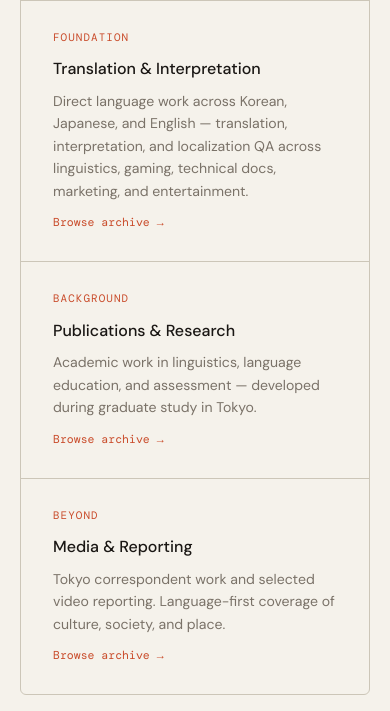
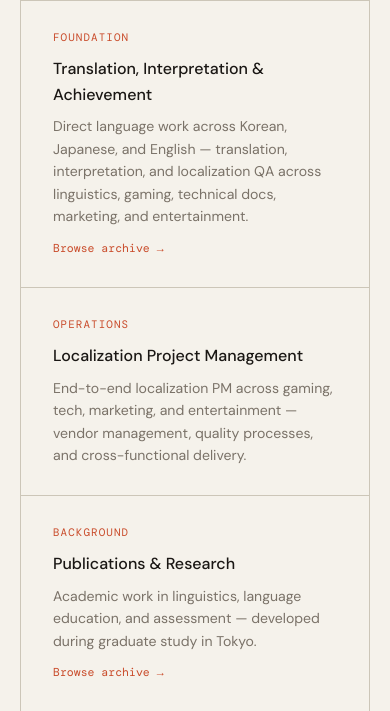
Before and after one commit to areumseo/areumseo.github.io, a plain HTML site: page index.html in a window 390 px wide. Shown: the part 6587-7298 px from the top of the page. Drawn offline with nearby package versions, Linux system fonts and the light colour scheme.

Commit message:
update work section: 3-col grid, add Localization PM card
Co-Authored-By: Claude Sonnet 4.6 <noreply@anthropic.com>

```diff
--- a/index.html
+++ b/index.html
@@ -522,7 +522,7 @@
     /* ── WORK ── */
     .work-grid {
       display: grid;
-      grid-template-columns: 1fr 1fr;
+      grid-template-columns: 1fr 1fr 1fr;
       gap: 0;
       border: 1px solid var(--rule);
       border-radius: 6px;
@@ -535,7 +535,10 @@
       border-bottom: 1px solid var(--rule);
     }
 
-    .work-cell:nth-child(even) { border-right: none; }
+    .work-cell:nth-child(3n) { border-right: none; }
+    .work-cell:nth-last-child(-n+3):nth-child(3n+1),
+    .work-cell:nth-last-child(-n+3):nth-child(3n+2),
+    .work-cell:nth-last-child(-n+3):nth-child(3n) { border-bottom: none; }
     .work-cell:last-child { border-bottom: none; }
 
     .work-cell.wide {
@@ -653,7 +656,9 @@
 
       .work-grid { grid-template-columns: 1fr; }
       .work-cell { border-right: none; }
-      .work-cell:nth-last-child(-n+2) { border-bottom: 1px solid var(--rule); }
+      .work-cell:nth-last-child(-n+3):nth-child(3n+1),
+      .work-cell:nth-last-child(-n+3):nth-child(3n+2),
+      .work-cell:nth-last-child(-n+3):nth-child(3n) { border-bottom: 1px solid var(--rule); }
       .work-cell:last-child { border-bottom: none; }
 
 
@@ -933,9 +938,14 @@
         </div>
         <div class="work-cell">
           <div class="work-cell-label">Foundation</div>
-          <h3>Translation & Interpretation</h3>
+          <h3>Translation, Interpretation & Achievement</h3>
           <p>Direct language work across Korean, Japanese, and English — translation, interpretation, and localization QA across linguistics, gaming, technical docs, marketing, and entertainment.</p>
           <a href="work-experience.html" style="font-family:'DM Mono',monospace;font-size:0.72rem;color:var(--accent);margin-top:12px;display:inline-block;">Browse archive →</a>
+        </div>
+        <div class="work-cell">
+          <div class="work-cell-label">Operations</div>
+          <h3>Localization Project Management</h3>
+          <p>End-to-end localization PM across gaming, tech, marketing, and entertainment — vendor management, quality processes, and cross-functional delivery.</p>
         </div>
         <div class="work-cell">
           <div class="work-cell-label">Background</div>
@@ -943,7 +953,7 @@
           <p>Academic work in linguistics, language education, and assessment — developed during graduate study in Tokyo.</p>
           <a href="publications.html" style="font-family:'DM Mono',monospace;font-size:0.72rem;color:var(--accent);margin-top:12px;display:inline-block;">Browse archive →</a>
         </div>
-        <div class="work-cell wide">
+        <div class="work-cell">
           <div class="work-cell-label">Beyond</div>
           <h3>Media & Reporting</h3>
           <p>Tokyo correspondent work and selected video reporting. Language-first coverage of culture, society, and place.</p>
```
